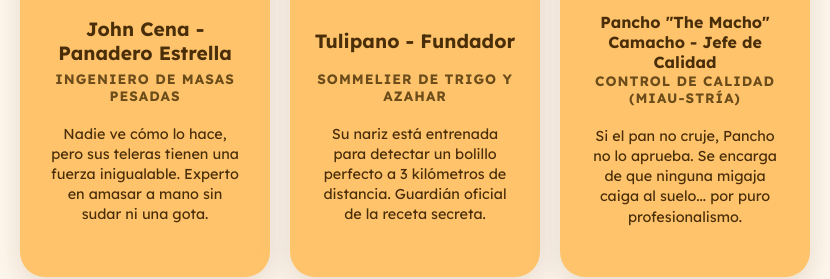
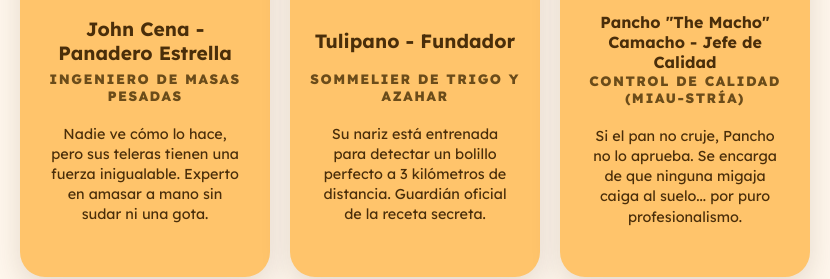
Before and after one commit to ettijoseangel/Modulo2_Pagina_Web.github.io, a plain HTML site: page index.html in a window 1280 px wide. Shown: the part 4088-4367 px from the top of the page, 225-1055 px from the left. Drawn offline with Linux system fonts and the light colour scheme.

Commit message:
Mejora para el espacio entre el texto y el grosor del rol de los integrantes

```diff
--- a/style.css
+++ b/style.css
@@ -592,9 +592,9 @@ li{
 .equipo-rol{
     font-size: 0.85rem;
     color: #6B4C1A;
-    font-weight: bold;
+    font-weight: 800;
     text-transform: uppercase;
-    letter-spacing: 1px;
+    letter-spacing: 1.5px;
     margin: 10px 0;
     min-height: 20px; /* Asegura que el nivel inicial de la descripción sea igual */
 }
```
